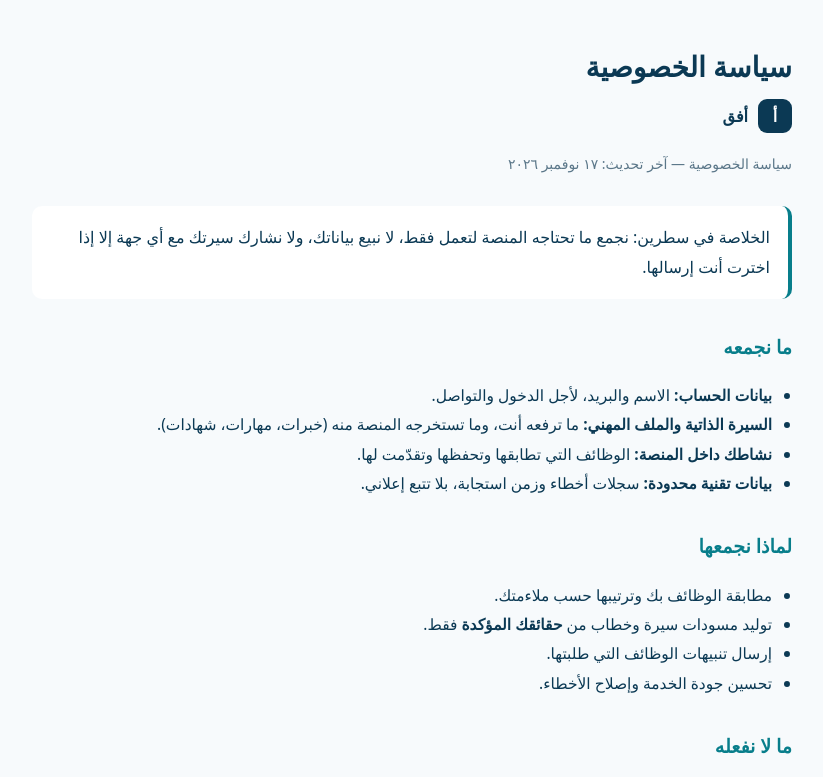
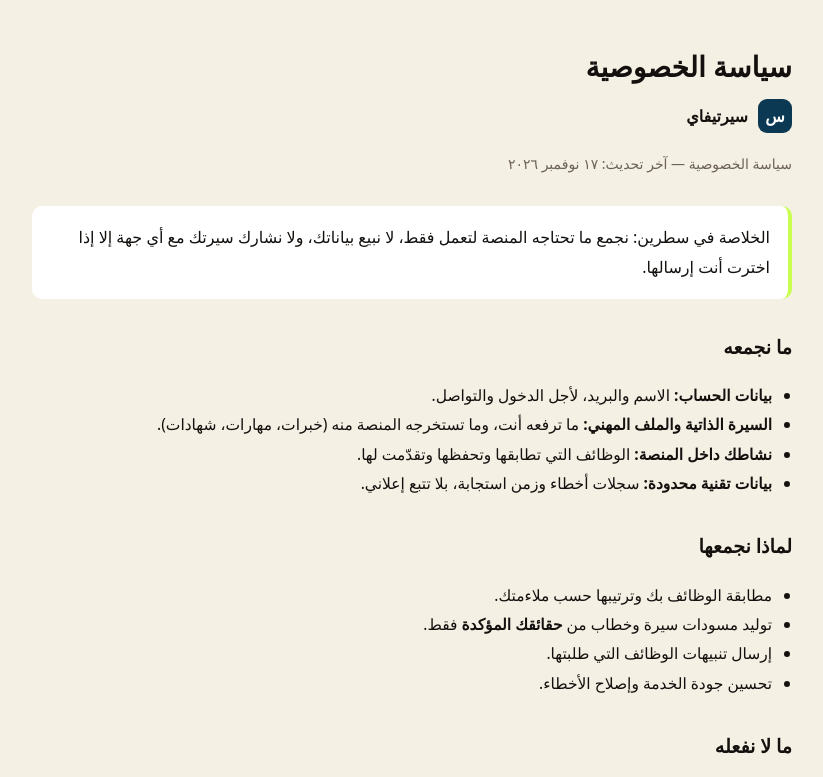
Before and after one commit to Hirara-hermes/hirara-hermes.github.io, a plain HTML site: page privacy.html in a window 1280 px wide. Shown: the top 777 px of the page, without its empty margins (228-1051 px from the left). Drawn offline with Linux system fonts and the light colour scheme.

```diff
--- a/privacy.html
+++ b/privacy.html
@@ -3,26 +3,26 @@
 <head>
 <meta charset="utf-8">
 <meta name="viewport" content="width=device-width,initial-scale=1">
-<title>سياسة الخصوصية — أفق</title>
+<title>سياسة الخصوصية — سيرتيفاي</title>
 <style>
-  body{margin:0;font-family:'Tajawal',system-ui,sans-serif;background:#f7fafc;color:#0b3954;line-height:1.9}
+  body{margin:0;font-family:'Tajawal',system-ui,sans-serif;background:#F5F0E4;color:#13100E;line-height:1.9}
   .wrap{max-width:760px;margin:0 auto;padding:40px 20px 80px}
   h1{font-size:28px;margin:0 0 6px}
-  .sub{color:#5b7789;font-size:14px;margin-bottom:28px}
-  h2{font-size:19px;margin:30px 0 8px;color:#087e8b}
+  .sub{color:#6B6255;font-size:14px;margin-bottom:28px}
+  h2{font-size:19px;margin:30px 0 8px;color:#13100E}
   p,li{font-size:15.5px}
   ul{padding-right:20px}
-  .box{background:#fff;border-right:4px solid #087e8b;padding:16px 18px;border-radius:10px;margin:18px 0}
-  a{color:#087e8b}
-  footer{margin-top:40px;color:#5b7789;font-size:13px}
-  .brandmark{display:inline-flex;align-items:center;gap:10px;margin-bottom:18px;font-weight:800;color:#0b3954}
+  .box{background:#FFFFFF;border-right:4px solid #C9FF4E;padding:16px 18px;border-radius:10px;margin:18px 0}
+  a{color:#13100E}
+  footer{margin-top:40px;color:#6B6255;font-size:13px}
+  .brandmark{display:inline-flex;align-items:center;gap:10px;margin-bottom:18px;font-weight:800;color:#13100E}
   .brandmark span{width:34px;height:34px;border-radius:9px;background:#0b3954;color:#fff;display:grid;place-items:center;font-weight:800}
 </style>
 </head>
 <body>
 <div class="wrap">
   <h1>سياسة الخصوصية</h1>
-  <div class="brandmark"><span>أ</span> أفق</div>
+  <div class="brandmark"><span>س</span> سيرتيفاي</div>
   <div class="sub">سياسة الخصوصية — آخر تحديث: ١٧ نوفمبر ٢٠٢٦</div>
 
   <div class="box">
```
